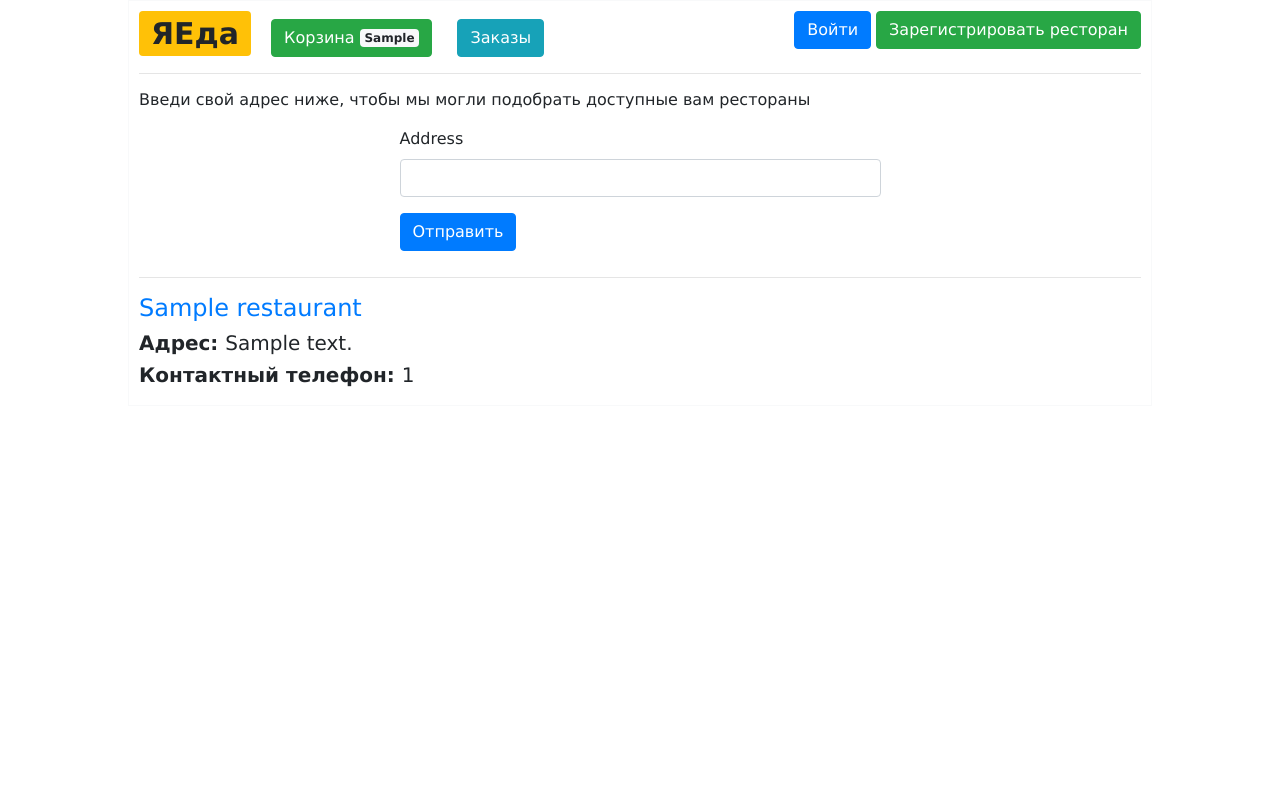
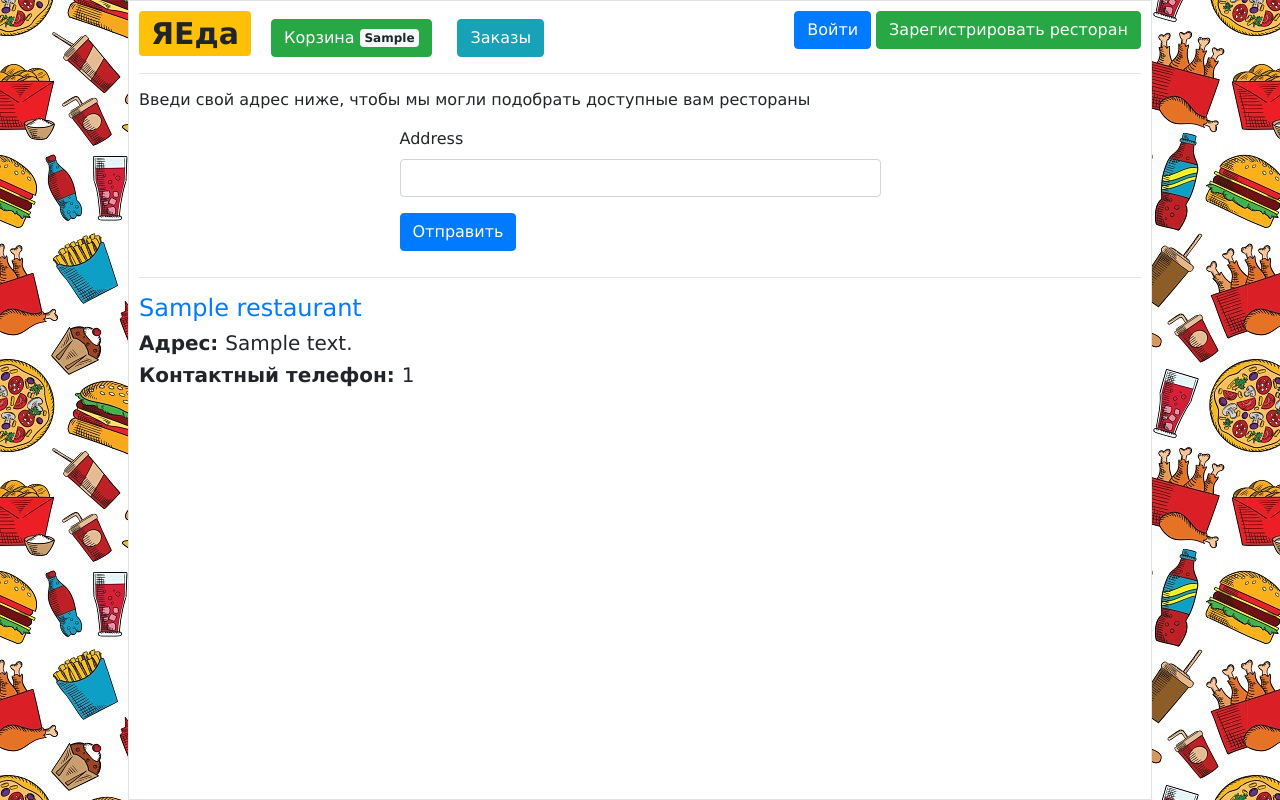
Before and after one commit to BlasphemyGod/yaeda, a Python web app: template yaeda/templates/home.html in a window 1280 px wide. Run offline with Jinja, Linux system fonts and the light colour scheme; the template is opened without the code that fills it: most values are stand-ins (such as "Sample title", 1, 10 or a date in 2020); form fields are guessed from the names that the template uses; some libraries are stand-ins or nearby versions.

Commit message:
Some changes. Background added. I tired

```diff
--- a/yaeda/templates/base.html
+++ b/yaeda/templates/base.html
@@ -7,9 +7,9 @@
               integrity="sha384-Vkoo8x4CGsO3+Hhxv8T/Q5PaXtkKtu6ug5TOeNV6gBiFeWPGFN9MuhOf23Q9Ifjh"
               crossorigin="anonymous">
     </head>
-    <body>
-        <div style="width: 80vw; margin: auto; padding: 10px; font-family: Verdana"
-             class="border border-light">
+    <body background="/static/img/background.jpg">
+        <div style="width: 80vw; margin: auto; padding: 10px; font-family: Verdana; background-color: white; min-height: 100vh"
+             class="border border-black">
             <div class="row">
                 <div class="col">
                     <h1><a href="/"><span class="badge badge-warning" style="float: left">ЯЕда</span></a></h1>
```
Also changed, not shown: readme.md, yaeda/static/img/background.jpg (added).
